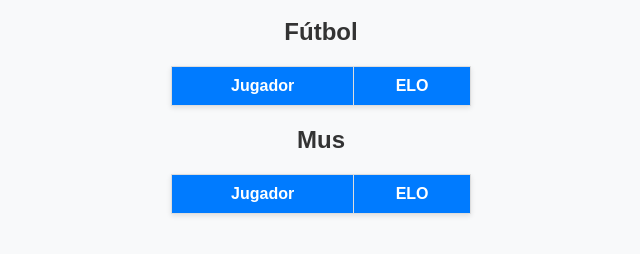
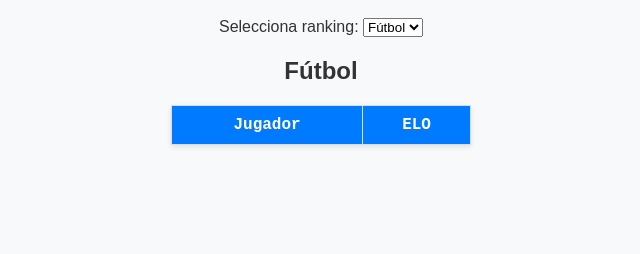
Before and after one commit to elorank99gdk/ranking-elo, a plain HTML site: page index.html in a window 1280 px wide. Shown: the part 60-314 px from the top of the page, without its empty margins (319-959 px from the left). Drawn offline with Linux system fonts and the light colour scheme; no server answers.

Commit message:
Update index.html

```diff
--- a/index.html
+++ b/index.html
@@ -25,15 +25,32 @@
       padding: 10px;
       border: 1px solid #ddd;
     }
+
     th {
       background: #007bff;
       color: white;
+    }
+
+/* Fuente monoespaciada para TODAS las celdas */
+   table {
+     font-family: 'Courier New', Courier, monospace;
+    }
+
+/* Centrar los números en la segunda columna */
+    td:nth-child(2) {
+      text-align: center;
     }
   </style>
 </head>
 <body>
   <h1>Ranking Güsak</h1>
+  <label for="selector">Selecciona ranking:</label>
+  <select id="selector">
+    <option value="futbol">Fútbol</option>
+    <option value="mus">Mus</option>
+  </select>
 
+<div id="futbol-container">
   <h2>Fútbol</h2>
   <table id="tabla-futbol">
     <thead>
@@ -41,7 +58,9 @@
     </thead>
     <tbody></tbody>
   </table>
+</div>
 
+<div id="mus-container" style="display: none;">
   <h2>Mus</h2>
   <table id="tabla-mus">
     <thead>
@@ -49,6 +68,7 @@
     </thead>
     <tbody></tbody>
   </table>
+</div>
 
   <script>
     const urls = {
```
